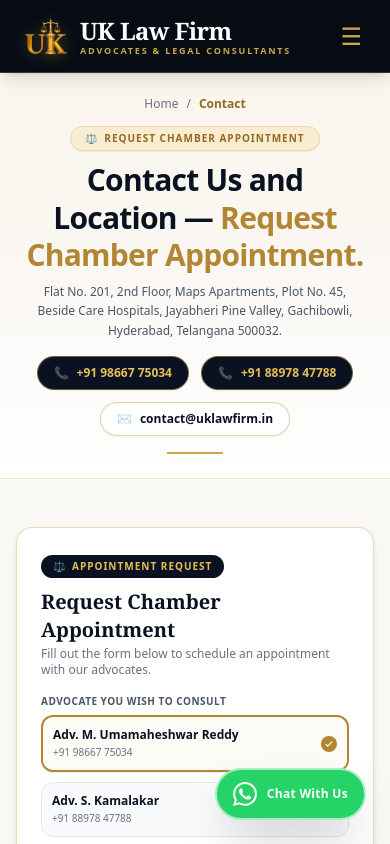
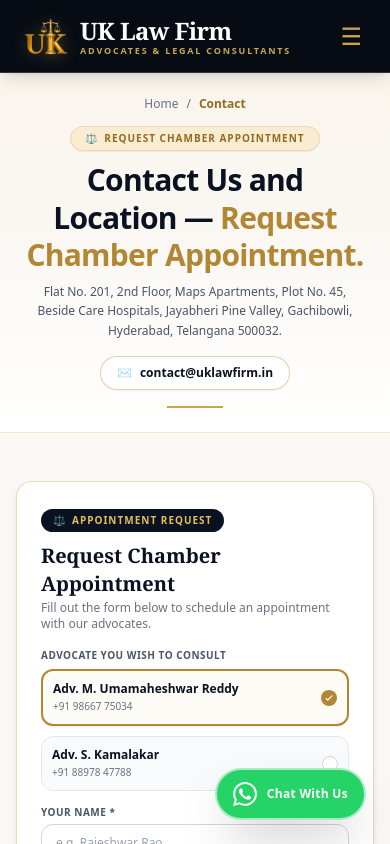
Before and after one commit to kavithamedida4-web/Lawyer-website, a Next.js app: page /contact in a window 390 px wide. Shown: the top 844 px of the page. Built offline with nearby package versions, Linux system fonts and the light colour scheme.

Commit message:
Remove phone number pills from /contact page header

```diff
--- a/app/contact/page.tsx
+++ b/app/contact/page.tsx
@@ -43,22 +43,8 @@ export default function ContactPage() {
             Flat No. 201, 2nd Floor, Maps Apartments, Plot No. 45, Beside Care Hospitals, Jayabheri Pine Valley, Gachibowli, Hyderabad, Telangana 500032.
           </p>
 
-          {/* Direct Phone & WhatsApp Bar */}
+          {/* Email Pill */}
           <div className="flex flex-wrap items-center justify-center gap-3 mt-4">
-            <a
-              href="tel:+919866775034"
-              className="inline-flex items-center gap-2 bg-[#0a1222] hover:bg-[#14233c] text-[#e5bf55] border border-[#c9a84c]/50 px-4 py-2 rounded-full text-xs font-bold transition-all shadow-xs"
-            >
-              <span>📞</span>
-              <span>+91 98667 75034</span>
-            </a>
-            <a
-              href="tel:+918897847788"
-              className="inline-flex items-center gap-2 bg-[#0a1222] hover:bg-[#14233c] text-[#e5bf55] border border-[#c9a84c]/50 px-4 py-2 rounded-full text-xs font-bold transition-all shadow-xs"
-            >
-              <span>📞</span>
-              <span>+91 88978 47788</span>
-            </a>
             <a
               href="mailto:contact@uklawfirm.in"
               className="inline-flex items-center gap-2 bg-white hover:bg-gray-50 text-[#0a1222] border border-[#c9a84c]/50 px-4 py-2 rounded-full text-xs font-bold transition-all shadow-xs"
```
